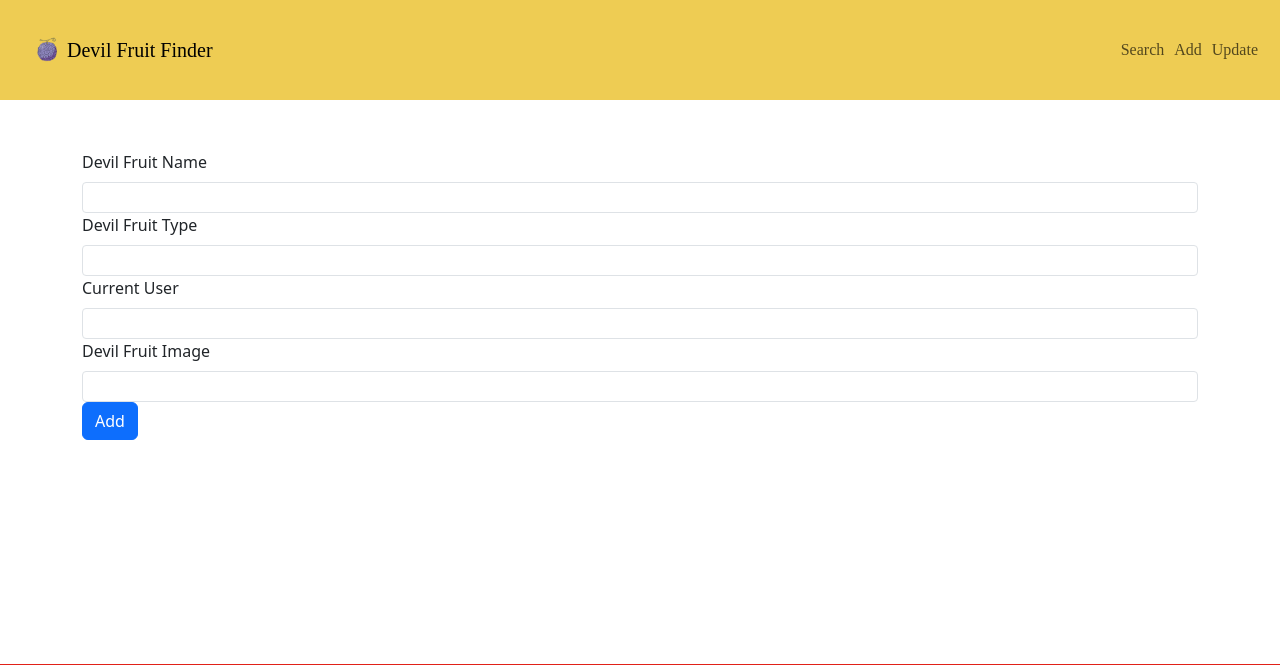
After one commit to manumafe98/One-Piece-Devil-Fruit-Finder, a Flask app: page /add in a window 1280 px wide. The commit adds this page. Shown: the top 665 px of the page. Run offline with Flask 3, Linux system fonts and the light colour scheme; some libraries are stand-ins or nearby versions.

Commit message:
Adding the functionality to the mainapp to use the patch and post of the api

```diff
--- a/api/api.py
+++ b/api/api.py
@@ -17,7 +17,7 @@ def create_app():
     app = Flask(__name__)
 
     app.config["SQLALCHEMY_DATABASE_URI"] = "postgresql://docker:docker@pgsql:5432/flask_db"
-    # app.config["SQLALCHEMY_DATABASE_URI"] = "sqlite:///test.db" Leave for testing
+    # app.config["SQLALCHEMY_DATABASE_URI"] = "sqlite:///test.db" # Leave for testing
 
     db.init_app(app)
 
--- a/api/devil_fruits.py
+++ b/api/devil_fruits.py
@@ -158,3 +158,5 @@ class DevilFruits:
         final_list = list(dict.fromkeys(final_list))
 
         self.get_fruit_info(final_list)
+
+# TODO title case the fruit_name before writing it to the database
--- a/main_app/app.py
+++ b/main_app/app.py
@@ -11,7 +11,6 @@ def create_app():
         app (Flask): The configured Flask application.
     """
     app = Flask(__name__)
-
     app.config["SECRET_KEY"] = os.environ.get("SECRET_KEY")
     app.register_blueprint(main)
 
--- a/main_app/app_routes.py
+++ b/main_app/app_routes.py
@@ -1,5 +1,5 @@
-from flask import Blueprint, render_template, url_for
-from form import SearchForm
+from flask import Blueprint, render_template, redirect, url_for
+from form import SearchForm, AddForm, UpdateForm
 import requests
 import base64
 
@@ -34,4 +34,39 @@ def home():
                 return render_template("devil_fruit.html", devil_fruit=devil_fruit, devil_fruit_img=base64_image)
     return render_template("index.html", form=form)
 
-# TODO test if title case is working
+
+@main.route("/add", methods=["GET", "POST"])
+def add():
+    form = AddForm()
+    if form.validate_on_submit():
+        devil_fruit_params = {
+            "devil_fruit_name": form.devil_fruit_name.data.title(),
+            "devil_fruit_type": form.devil_fruit_type.data.title(),
+            "current_user": form.current_user.data.title(),
+            "devil_fruit_img": form.devil_fruit_image.data.title()
+        }
+        response = requests.post("http://api:5001/devil_fruits", json=devil_fruit_params)
+        if response.status_code == 200:
+            return redirect(url_for("main.home"))
+    return render_template("add.html", form=form)
+
+
+@main.route("/update", methods=["GET", "POST"])
+def update():
+    form = UpdateForm()
+    if form.validate_on_submit():
+        devil_fruit_name = form.devil_fruit_to_update.data.title()
+        updated_value = form.updated_value.data
+        if form.field_to_update.data != "devil_fruit_img":
+            updated_value.title()
+        devil_fruit_params = {
+            f"{form.field_to_update.data}": updated_value
+        }
+        response = requests.patch(f"http://api:5001/devil_fruits/{devil_fruit_name}", json=devil_fruit_params)
+        if response.status_code == 200:
+            return redirect(url_for("main.home"))
+    return render_template("update.html", form=form)
+
+# TODO add docstrings to the new functions
+# TODO update readme
+# TODO continue testing the PATCH to the api
--- a/main_app/form.py
+++ b/main_app/form.py
@@ -1,6 +1,6 @@
 from flask_wtf import FlaskForm
-from wtforms import StringField, SubmitField
-from wtforms.validators import DataRequired
+from wtforms import StringField, SubmitField, SelectField
+from wtforms.validators import DataRequired, URL
 
 
 class SearchForm(FlaskForm):
@@ -14,4 +14,21 @@ class SearchForm(FlaskForm):
     search_element = StringField(label="Search_input", validators=[DataRequired()])
     submit = SubmitField(label="Search")
 
-# TODO add two forms, one for the post of the api and another one form the patch
+
+class AddForm(FlaskForm):
+    devil_fruit_name = StringField(label="Devil Fruit Name", validators=[DataRequired()])
+    devil_fruit_type = StringField(label="Devil Fruit Type", validators=[DataRequired()])
+    current_user = StringField(label="Current User", validators=[DataRequired()])
+    devil_fruit_image = StringField(label="Devil Fruit Image", validators=[DataRequired(), URL()])
+    submit = SubmitField(label="Add")
+
+
+class UpdateForm(FlaskForm):
+    devil_fruit_to_update = StringField(label="Devil Fruit To Update", validators=[DataRequired()])
+    field_to_update = SelectField(label="Field to update",
+                                  choices=["devil_fruit_name", "devil_fruit_type", "current_user", "devil_fruit_img"],
+                                  validators=[DataRequired()])
+    updated_value = StringField(label="Updated Value", validators=[DataRequired()])
+    submit = SubmitField(label="Update")
+
+# TODO add docstrings to the new forms
--- /dev/null
+++ b/main_app/templates/add.html
@@ -0,0 +1,32 @@
+<!DOCTYPE html>
+<html>
+{% include "head.html" %}
+<body>
+    {% include "navbar.html" %}
+    <!-- Content -->
+      <div class="container">
+        <form method="post" action="{{ url_for('main.add') }}" novalidate>
+            {{ form.csrf_token }}
+          <div class="form-group">
+            {{ form.devil_fruit_name.label(class="form-label") }}
+            {{ form.devil_fruit_name(class_="form-control form-control-sm") }}
+          </div>
+          <div class="form-group">
+            {{ form.devil_fruit_type.label(class="form-label") }}
+            {{ form.devil_fruit_type(class_="form-control form-control-sm") }}
+          </div>
+          <div class="form-group">
+            {{ form.current_user.label(class="form-label") }}
+            {{ form.current_user(class_="form-control form-control-sm") }}
+          </div>
+          <div class="form-group">
+            {{ form.devil_fruit_image.label(class="form-label") }}
+            {{ form.devil_fruit_image(class_="form-control form-control-sm") }}
+          </div>
+          {{ form.submit(class_="btn btn-primary", type="submit") }}
+        </form>
+      </div>
+    {% include "footer.html" %}
+    <script src="https://cdn.jsdelivr.net/npm/bootstrap@5.3.0-alpha3/dist/js/bootstrap.bundle.min.js"></script>
+</body>
+</html>
--- /dev/null
+++ b/main_app/templates/head.html
@@ -0,0 +1,11 @@
+<head>
+    <meta charset="utf-8">
+    <title>Devil Fruit Finder</title>
+    <link rel="icon" href="static/images/favicon.ico">
+    <link rel="preconnect" href="https://fonts.googleapis.com">
+    <link rel="preconnect" href="https://fonts.gstatic.com" crossorigin>
+    <link href="https://fonts.googleapis.com/css2?family=Montserrat:wght@300;900&family=Ubuntu&display=swap" rel="stylesheet">
+    <link rel="stylesheet" href="{{ url_for('static', filename='css/styles.css') }}">
+    <link rel="stylesheet" href="https://cdn.jsdelivr.net/npm/bootstrap@5.3.0-alpha3/dist/css/bootstrap.min.css">
+    <script src="https://kit.fontawesome.com/66058d3947.js" crossorigin="anonymous"></script>
+</head>
--- a/main_app/templates/navbar.html
+++ b/main_app/templates/navbar.html
@@ -1,13 +1,19 @@
 <!-- Navbar -->
 <nav class="navbar custom-navbar">
     <div class="container-fluid">
-    <a class="navbar-brand" href="#">
+    <a class="navbar-brand">
         <img src="static/images/gomu_gomu.png" alt="Logo" width="30" height="30" class="d-inline-block align-text-top">
         <span class="navbar-brand-text">Devil Fruit Finder</span>
     </a>
-    <ul class="navbar-nav ml-auto">
+    <ul class="navbar-nav flex-row">
         <li class="nav-item custom-nav-item">
-        <a class="nav-link" href="{{ url_for('main.home') }}">Keep Searching</a>
+        <a class="nav-link" href="{{ url_for('main.home') }}">Search</a>
+        </li>
+        <li class="nav-item custom-nav-item">
+        <a class="nav-link" href="{{ url_for('main.add') }}">Add</a>
+        </li>
+        <li class="nav-item custom-nav-item">
+        <a class="nav-link" href="{{ url_for('main.update') }}">Update</a>
         </li>
     </ul>
     </div>
```
Also changed, not shown: main_app/templates/devil_fruit.html (+1 -11 lines), main_app/templates/index.html (+3 -14 lines), main_app/templates/update.html (added, +29 -0 lines), main_app/static/css/styles.css (line endings or trailing spaces).
